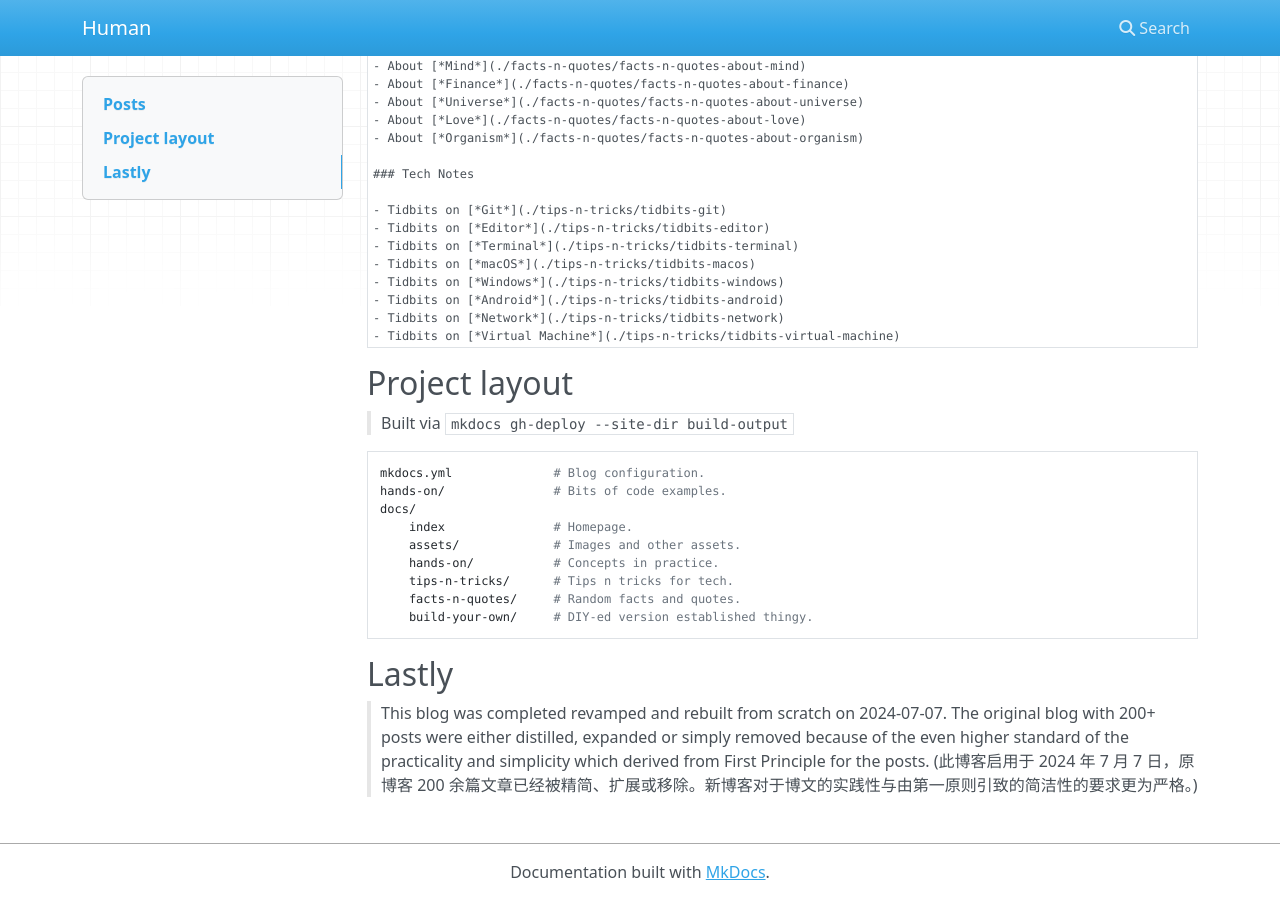
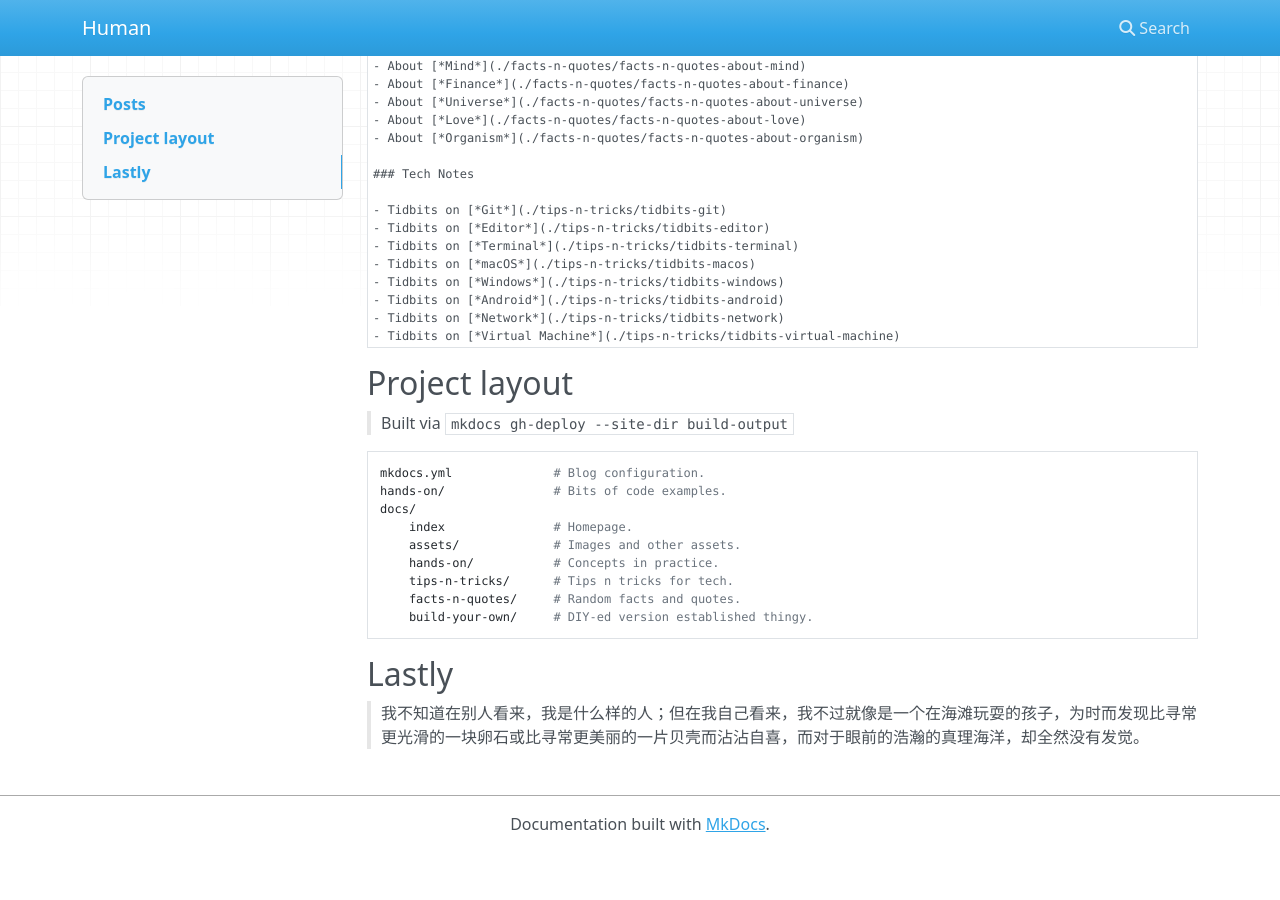
Before and after one commit to codingEzio/codingEzio.github.io, an MkDocs documentation site: the page built from docs/index.md, in a window 1280 px wide and 900 px high, scrolled down 594 px. Built offline with MkDocs 1.6.1, drawn with Linux system fonts in a browser that asks for light colours; nearby versions of some CDN libraries; after the commit the page ends 1446 px from its top, so only the background shows below that.

```diff
--- a/docs/index.md
+++ b/docs/index.md
@@ -66,4 +66,4 @@
 
 ## Lastly
 
-> This blog was completed revamped and rebuilt from scratch on 2024-07-07. The original blog with 200+ posts were either distilled, expanded or simply removed because of the even higher standard of the practicality and simplicity which derived from First Principle for the posts. (此博客启用于 2024 年 7 月 7 日，原博客 200 余篇文章已经被精简、扩展或移除。新博客对于博文的实践性与由第一原则引致的简洁性的要求更为严格。)
+> 我不知道在别人看来，我是什么样的人；但在我自己看来，我不过就像是一个在海滩玩耍的孩子，为时而发现比寻常更光滑的一块卵石或比寻常更美丽的一片贝壳而沾沾自喜，而对于眼前的浩瀚的真理海洋，却全然没有发觉。
```
